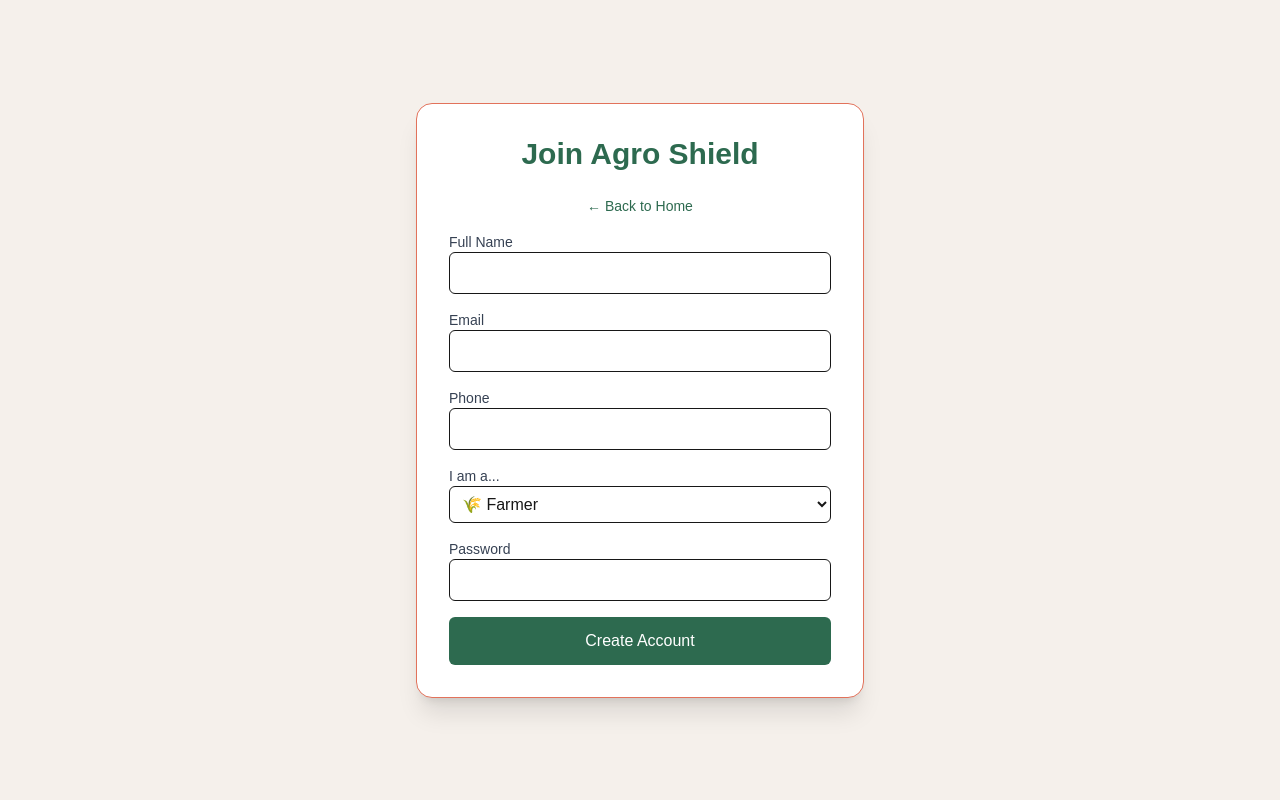
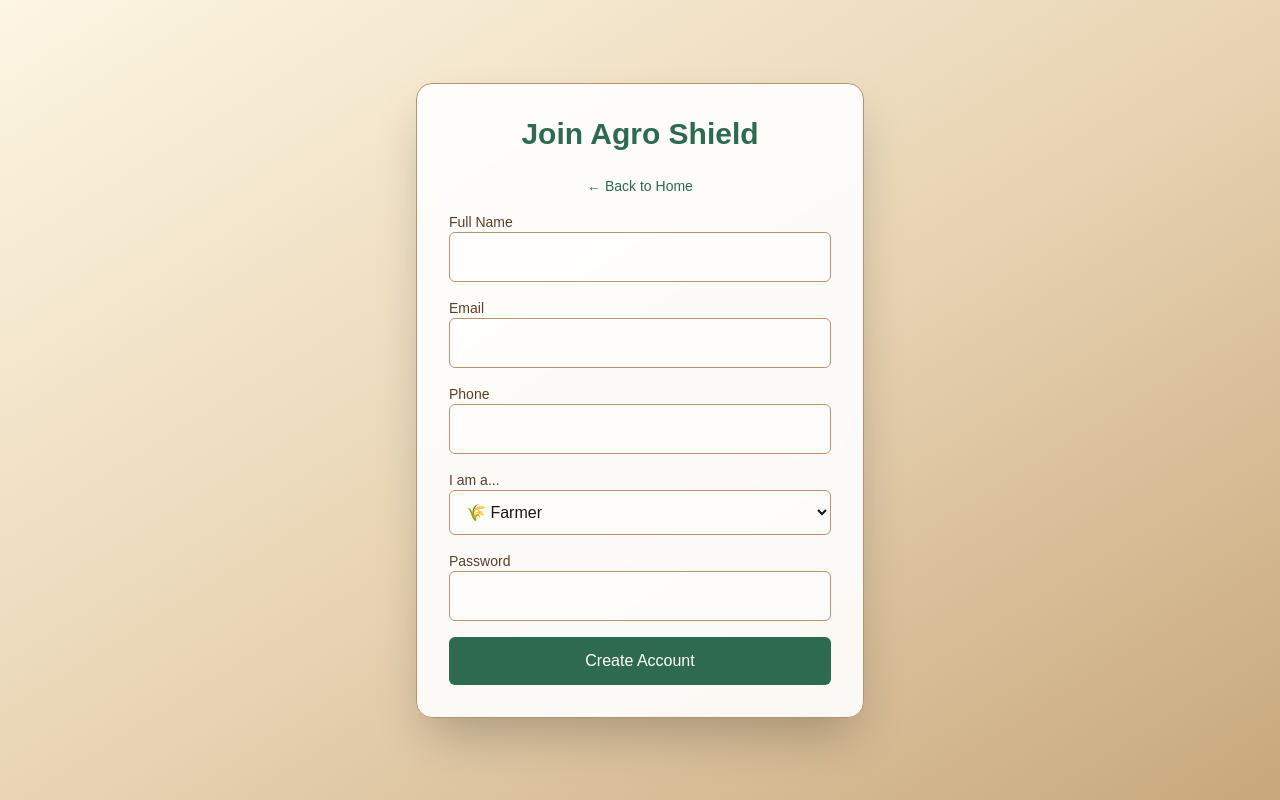
Before and after one commit to asobuilds/agro-shield-k-idoma, a Next.js app: page /register in a window 1280 px wide. Built offline with nearby package versions, Linux system fonts and the light colour scheme.

Commit message:
Fixed Sidebar Settings link and completed all navigation fixes

```diff
--- a/app/register/page.tsx
+++ b/app/register/page.tsx
@@ -29,11 +29,8 @@ export default function RegisterPage() {
 
   const onSubmit = async (data: any) => {
     setIsLoading(true);
-    // Save user data and login state
     localStorage.setItem("user", JSON.stringify({ ...data, id: Date.now() }));
     localStorage.setItem("isLoggedIn", "true");
-
-    // Redirect based on role
     setTimeout(() => {
       setIsLoading(false);
       router.push(`/dashboard/${data.role}`);
@@ -41,43 +38,43 @@ export default function RegisterPage() {
   };
 
   return (
-    <div className="min-h-screen flex items-center justify-center bg-[#f5f0eb] p-4">
-      <div className="bg-white p-8 rounded-2xl shadow-xl w-full max-w-md border border-[#e2725b]">
-        <h1 className="text-3xl font-bold text-[#2d6a4f] mb-6 text-center">
+    <div className="min-h-screen flex items-center justify-center bg-gradient-to-br from-[#fdf6e3] via-[#e9d5b5] to-[#c8a87c] p-4 dark:from-[#121212] dark:via-[#1a1a1a] dark:to-[#0d0d0d]">
+      <div className="bg-white/90 backdrop-blur-md p-8 rounded-2xl shadow-2xl w-full max-w-md border border-[#b8946e] dark:bg-[#1a1a1a] dark:border-[#2d2d2d]">
+        <h1 className="text-3xl font-bold text-[#2d6a4f] dark:text-[#4ade80] mb-6 text-center">
           Join Agro Shield
         </h1>
-        <Link href="/" className="text-sm text-[#2d6a4f] hover:underline mb-4 block text-center">
+        <Link href="/" className="text-sm text-[#2d6a4f] dark:text-gray-400 hover:underline mb-4 block text-center">
           ← Back to Home
         </Link>
         <form onSubmit={handleSubmit(onSubmit)} className="space-y-4">
           <div>
-            <label className="block text-sm font-medium text-gray-700">Full Name</label>
-            <input {...register("name")} className="w-full p-2 border rounded-md focus:ring-2 focus:ring-[#2d6a4f]" />
+            <label className="block text-sm font-medium text-[#5a3e2b] dark:text-gray-400">Full Name</label>
+            <input {...register("name")} className="w-full p-3 border border-[#b8946e] rounded-md focus:ring-2 focus:ring-[#2d6a4f] bg-white/50 dark:bg-[#2d2d2d] dark:border-[#3d3d3d] dark:text-white" />
             {errors.name && <p className="text-red-500 text-sm">{errors.name.message}</p>}
           </div>
           <div>
-            <label className="block text-sm font-medium text-gray-700">Email</label>
-            <input {...register("email")} type="email" className="w-full p-2 border rounded-md focus:ring-2 focus:ring-[#2d6a4f]" />
+            <label className="block text-sm font-medium text-[#5a3e2b] dark:text-gray-400">Email</label>
+            <input {...register("email")} type="email" className="w-full p-3 border border-[#b8946e] rounded-md focus:ring-2 focus:ring-[#2d6a4f] bg-white/50 dark:bg-[#2d2d2d] dark:border-[#3d3d3d] dark:text-white" />
             {errors.email && <p className="text-red-500 text-sm">{errors.email.message}</p>}
           </div>
           <div>
-            <label className="block text-sm font-medium text-gray-700">Phone</label>
-            <input {...register("phone")} className="w-full p-2 border rounded-md focus:ring-2 focus:ring-[#2d6a4f]" />
+            <label className="block text-sm font-medium text-[#5a3e2b] dark:text-gray-400">Phone</label>
+            <input {...register("phone")} className="w-full p-3 border border-[#b8946e] rounded-md focus:ring-2 focus:ring-[#2d6a4f] bg-white/50 dark:bg-[#2d2d2d] dark:border-[#3d3d3d] dark:text-white" />
           </div>
           <div>
-            <label className="block text-sm font-medium text-gray-700">I am a...</label>
-            <select {...register("role")} className="w-full p-2 border rounded-md focus:ring-2 focus:ring-[#2d6a4f]">
+            <label className="block text-sm font-medium text-[#5a3e2b] dark:text-gray-400">I am a...</label>
+            <select {...register("role")} className="w-full p-3 border border-[#b8946e] rounded-md focus:ring-2 focus:ring-[#2d6a4f] bg-white/50 dark:bg-[#2d2d2d] dark:border-[#3d3d3d] dark:text-white">
               <option value="farmer">🌾 Farmer</option>
               <option value="buyer">🛒 Buyer</option>
               <option value="public">👥 Public</option>
             </select>
           </div>
           <div>
-            <label className="block text-sm font-medium text-gray-700">Password</label>
-            <input {...register("password")} type="password" className="w-full p-2 border rounded-md focus:ring-2 focus:ring-[#2d6a4f]" />
+            <label className="block text-sm font-medium text-[#5a3e2b] dark:text-gray-400">Password</label>
+            <input {...register("password")} type="password" className="w-full p-3 border border-[#b8946e] rounded-md focus:ring-2 focus:ring-[#2d6a4f] bg-white/50 dark:bg-[#2d2d2d] dark:border-[#3d3d3d] dark:text-white" />
             {errors.password && <p className="text-red-500 text-sm">{errors.password.message}</p>}
           </div>
-          <button type="submit" disabled={isLoading} className="w-full bg-[#2d6a4f] text-white py-3 rounded-md hover:bg-[#1b4332] transition-colors">
+          <button type="submit" disabled={isLoading} className="w-full bg-[#2d6a4f] text-white py-3 rounded-md hover:bg-[#1b4332] transition-colors dark:bg-[#4ade80] dark:text-[#121212] dark:hover:bg-[#3bbd6e]">
             {isLoading ? "Creating account..." : "Create Account"}
           </button>
         </form>
--- /dev/null
+++ b/app/settings/page.tsx
@@ -0,0 +1,70 @@
+"use client";
+
+import Link from "next/link";
+import { useRouter } from "next/navigation";
+import { useEffect, useState } from "react";
+
+export default function SettingsPage() {
+  const router = useRouter();
+  const [user, setUser] = useState<any>(null);
+
+  useEffect(() => {
+    const storedUser = localStorage.getItem("user");
+    const isLoggedIn = localStorage.getItem("isLoggedIn");
+    if (!isLoggedIn || !storedUser) {
+      router.push("/register");
+    } else {
+      setUser(JSON.parse(storedUser));
+    }
+  }, [router]);
+
+  if (!user) return <div className="p-10 text-center">Loading...</div>;
+
+  return (
+    <div className="min-h-screen bg-gradient-to-br from-[#fdf6e3] via-[#e9d5b5] to-[#c8a87c] p-6 dark:from-[#121212] dark:via-[#1a1a1a] dark:to-[#0d0d0d]">
+      <div className="max-w-3xl mx-auto bg-white/80 backdrop-blur-md p-8 rounded-2xl shadow-2xl border border-[#b8946e] dark:bg-[#1a1a1a] dark:border-[#2d2d2d]">
+
+        {/* Back Button */}
+        <div className="mb-6">
+          <Link href={`/dashboard/${user.role}`} className="text-sm text-[#5a3e2b] dark:text-gray-400 hover:underline flex items-center gap-2">
+            ← Back to Dashboard
+          </Link>
+        </div>
+
+        <h1 className="text-3xl font-bold text-[#2d6a4f] dark:text-[#4ade80] mb-6">⚙️ Settings</h1>
+
+        <div className="space-y-6">
+          <div className="border-b border-[#b8946e] dark:border-[#2d2d2d] pb-4">
+            <h2 className="text-xl font-bold text-[#2d6a4f] dark:text-[#4ade80]">Account</h2>
+            <p className="text-sm text-[#5a3e2b] dark:text-gray-400 mt-2">
+              Name: {user.name}<br />
+              Email: {user.email}<br />
+              Role: {user.role}
+            </p>
+          </div>
+
+          <div className="border-b border-[#b8946e] dark:border-[#2d2d2d] pb-4">
+            <h2 className="text-xl font-bold text-[#2d6a4f] dark:text-[#4ade80]">Preferences</h2>
+            <p className="text-sm text-[#5a3e2b] dark:text-gray-400 mt-2">
+              Dark Mode: Available in sidebar<br />
+              Text Size: Available in sidebar
+            </p>
+          </div>
+
+          <div>
+            <h2 className="text-xl font-bold text-[#2d6a4f] dark:text-[#4ade80]">Danger Zone</h2>
+            <button
+              onClick={() => {
+                localStorage.clear();
+                router.push("/register");
+              }}
+              className="mt-2 bg-red-500/80 text-white px-4 py-2 rounded-md hover:bg-red-600"
+            >
+              Delete Account / Logout
+            </button>
+          </div>
+        </div>
+      </div>
+    </div>
+  );
+}
--- a/components/FeedbackButton.tsx
+++ b/components/FeedbackButton.tsx
@@ -11,17 +11,10 @@ export default function FeedbackButton() {
 
   const handleSubmit = () => {
     if (rating === 0) return;
-
-    const feedback = {
-      rating,
-      comment,
-      date: new Date().toISOString(),
-    };
-
+    const feedback = { rating, comment, date: new Date().toISOString() };
     const existing = JSON.parse(localStorage.getItem("agro_feedback") || "[]");
     existing.push(feedback);
     localStorage.setItem("agro_feedback", JSON.stringify(existing));
-
     setSubmitted(true);
     setTimeout(() => {
       setIsOpen(false);
@@ -58,6 +51,14 @@ export default function FeedbackButton() {
               className="fixed inset-0 z-50 flex items-center justify-center p-4"
             >
               <div className="bg-white/90 backdrop-blur-md p-6 rounded-2xl shadow-2xl max-w-md w-full border border-[#b8946e] dark:bg-[#1a1a1a] dark:border-[#2d2d2d]">
+
+                {/* CLOSE / BACK BUTTON */}
+                <div className="flex justify-end mb-2">
+                  <button onClick={() => setIsOpen(false)} className="text-[#5a3e2b] dark:text-gray-400 hover:text-[#2d6a4f] text-2xl">
+                    ✕
+                  </button>
+                </div>
+
                 {submitted ? (
                   <div className="text-center">
                     <div className="text-5xl mb-4">🎉</div>
@@ -67,7 +68,6 @@ export default function FeedbackButton() {
                 ) : (
                   <>
                     <h3 className="text-xl font-bold text-[#2d6a4f] dark:text-[#4ade80] mb-4">Rate Your Experience</h3>
-
                     <div className="flex gap-2 mb-4 justify-center">
                       {[1, 2, 3, 4, 5].map((star) => (
                         <button
@@ -79,7 +79,6 @@ export default function FeedbackButton() {
                         </button>
                       ))}
                     </div>
-
                     <textarea
                       value={comment}
                       onChange={(e) => setComment(e.target.value)}
@@ -87,11 +86,10 @@ export default function FeedbackButton() {
                       className="w-full p-3 border border-[#b8946e] rounded-md focus:ring-2 focus:ring-[#2d6a4f] bg-white/50 dark:bg-[#2d2d2d] dark:border-[#3d3d3d] dark:text-white mb-4"
                       rows={3}
                     />
-
                     <button
                       onClick={handleSubmit}
                       disabled={rating === 0}
-                      className={`w-full py-3 rounded-md transition-colors ${rating === 0 ? 'bg-gray-300 cursor-not-allowed' : 'bg-[#2d6a4f] text-white hover:bg-[#1b4332]'}`}
+                      className={`w-full py-3 rounded-md transition-colors ${rating === 0 ? 'bg-gray-300 cursor-not-allowed' : 'bg-[#2d6a4f] text-white hover:bg-[#1b4332] dark:bg-[#4ade80] dark:text-[#121212] dark:hover:bg-[#3bbd6e]'}`}
                     >
                       Submit Feedback
                     </button>
--- a/components/Sidebar.tsx
+++ b/components/Sidebar.tsx
@@ -136,6 +136,7 @@ export default function Sidebar({ isOpen, toggleSidebar, user }: SidebarProps) {
 
               <div className="border-t border-[#b8946e] dark:border-[#2d2d2d] my-2"></div>
 
+              {/* ✅ FIXED SETTINGS LINK */}
               <Link
                 href="/settings"
                 className="block p-3 rounded-md hover:bg-[#fdf6e3] dark:hover:bg-[#2d2d2d] transition-colors text-[#5a3e2b] dark:text-gray-300"
```
